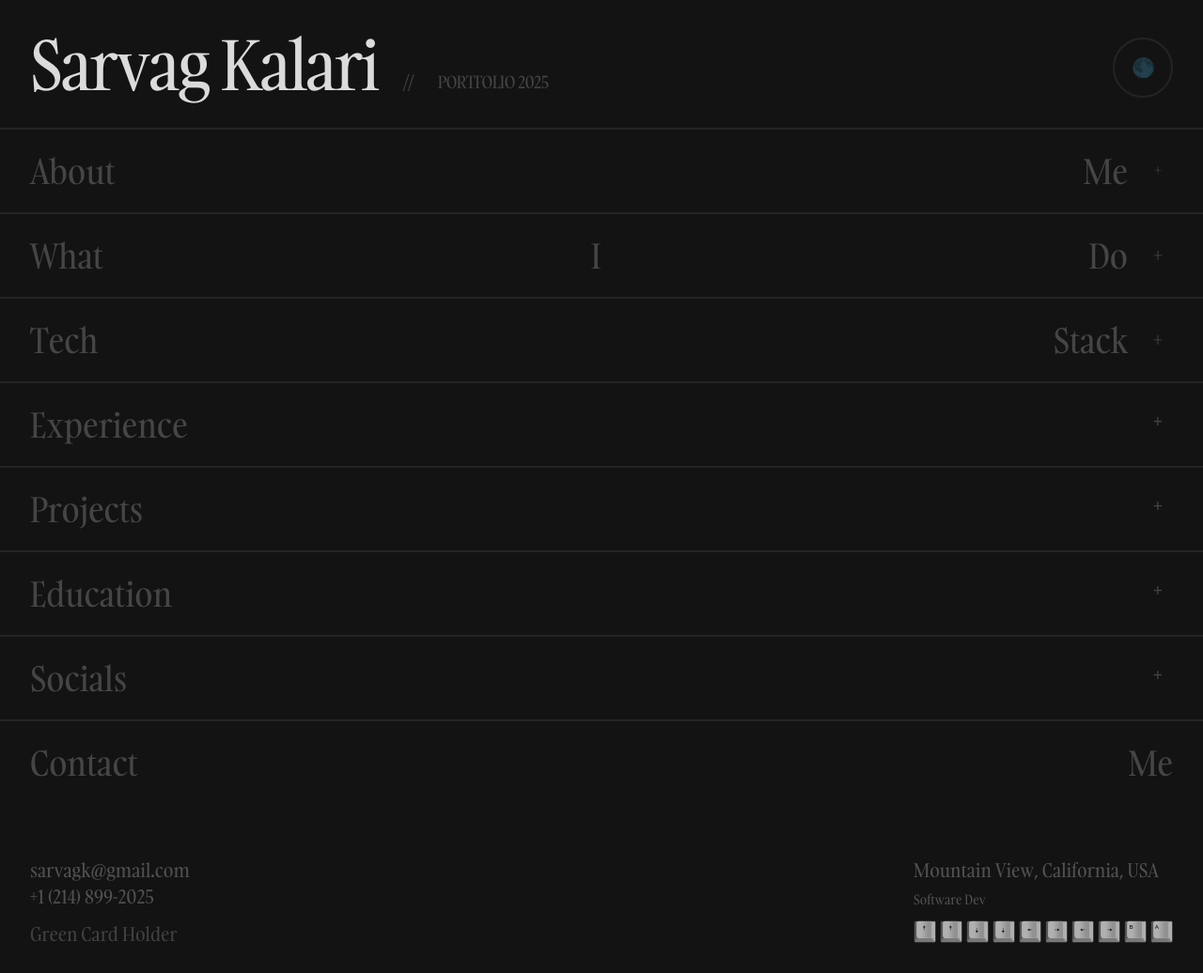
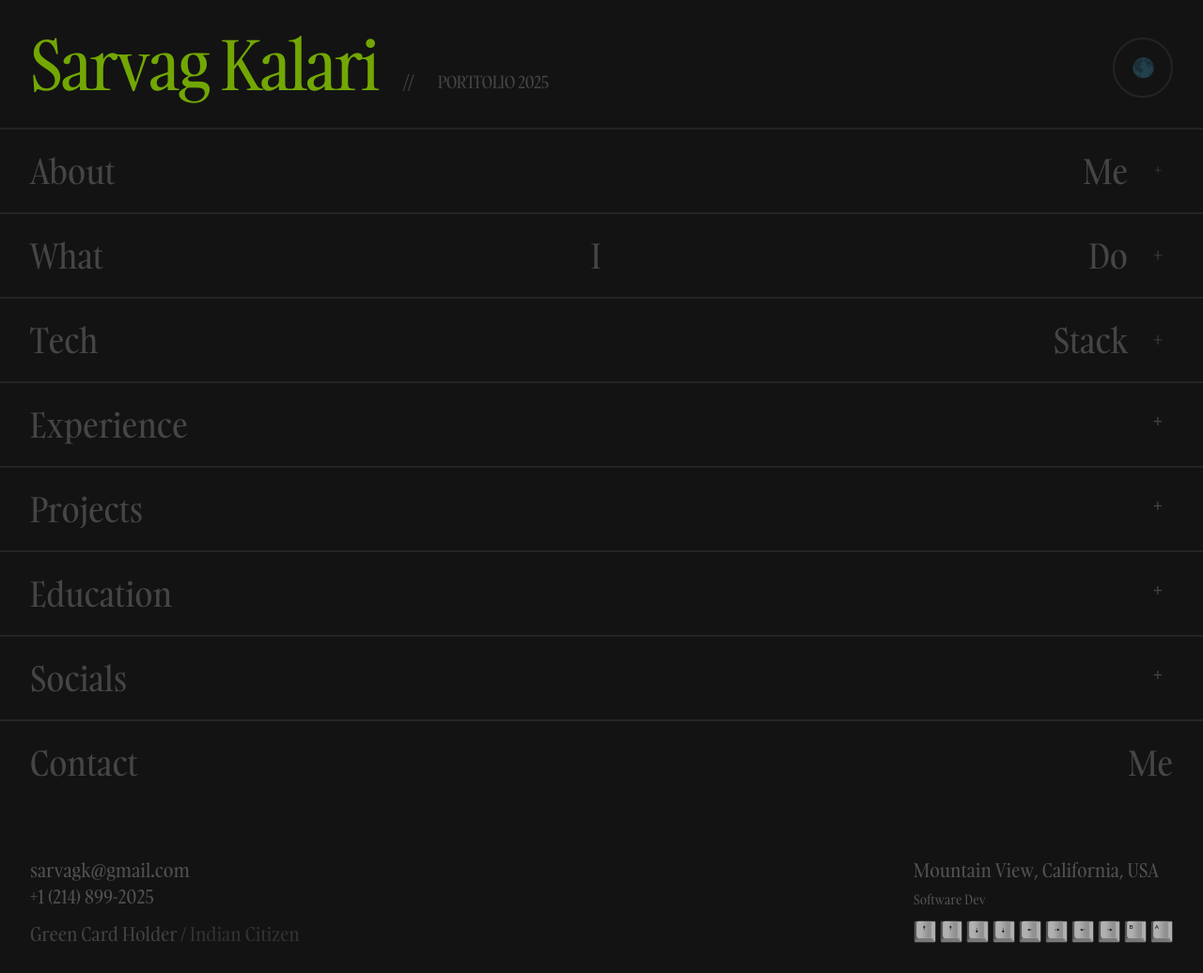
Before and after one commit to starbvuks/portfolio-2024, a Next.js app: page / in a window 1280 px wide. Shown: the whole page at 94% size. Built offline with nearby package versions, Linux system fonts and the light colour scheme.

Commit message:
small content updates

```diff
--- a/src/app/components/Landing2.jsx
+++ b/src/app/components/Landing2.jsx
@@ -77,7 +77,7 @@ const data = {
       {
         name: "STARTUP GRIND HYDERABAD",
         role: "Chapter Director",
-        year: "Feb 2024 - Present",
+        year: "Feb 2024 - Apr 2025",
         url: "https://www.startupgrind.com/hyderabad/",
         number: "2",
         description:
@@ -92,7 +92,7 @@ const data = {
       {
         name: "TALENTMAPP",
         role: "Co-Founder",
-        year: "Feb 2023 - Present",
+        year: "Feb 2023 - June 2025",
         url: "https://talentmapp.co",
         number: "3",
         description:
@@ -240,7 +240,7 @@ const data = {
     items: [
       {
         name: "WOXSEN UNIVERSITY",
-        degree: "B.tech",
+        degree: "Bachelors in Computer Science",
         year: "2021 - 2025",
         url: "https://woxsen.edu.in/academics/programs/b-tech/",
         number: "1",
@@ -394,6 +394,16 @@ const Landing = () => {
         0%, 100% { opacity: 0.85; }
         50% { opacity: 1; }
       }
+
+      /* Zero-gravity effect */
+      .fallable {
+        transition: transform 0.6s ease;
+        will-change: transform;
+      }
+      .gravity .fallable {
+        transform: translateY(110vh) rotate(var(--rot, 0deg));
+        transition: transform 1.1s cubic-bezier(.2,.7,.2,1);
+      }
     `;
     document.head.appendChild(style);
 
@@ -871,8 +881,8 @@ const Landing = () => {
           <span
             className={`font-gambarino text-4xl md:text-7xl cursor-help tracking-tight transition-all duration-500 ${
               darkMode
-                ? " text-[#DBDBDB] hover:text-[#8BCD00]"
-                : " text-[#464545] hover:text-[#8BCD00]"
+                ? " hover:text-[#DBDBDB] text-[#8BCD00]/80"
+                : " hover:text-[#464545] text-[#8BCD00]/80"
             }`}
           >
             Sarvag Kalari
@@ -988,7 +998,7 @@ const Landing = () => {
               darkMode ? " text-[#ECECEC]" : "text-[#3c3c3c]"
             }`}
           >
-            <div className="pl-4 md:pl-8 py-4 md:py-8 max-w-[90%] md:max-w-[60%]">
+            <div className="pl-4 md:pl-8 py-4 md:py-8 max-w-[90%] md:max-w-[60%] lg:max-w-[70%]">
               <p
                 className={`${
                   darkMode ? "text-[#A0A0A0]" : "text-[#646464]"
@@ -996,7 +1006,7 @@ const Landing = () => {
               >
                 {data.about.bio}
               </p>
-              <div className="grid grid-cols-1 md:grid-cols-3 gap-4 md:gap-8">
+              <div className="grid grid-cols-1 lg:grid-cols-3 gap-4 lg:gap-8">
                 {data.about.highlights.map((group, gi) => (
                   <div key={gi}>
                     <p
@@ -1744,7 +1754,7 @@ const Landing = () => {
               >
         <div
           className={`flex justify-between font-esenka text-lg md:text-3xl transition-all duration-500 ${
-            darkMode ? " text-[#ECECEC]" : "text-[#3c3c3c]"
+            darkMode ? " text-[#c2c1c1]" : "text-[#3c3c3c]"
                   }`}
         >
                   <div className="flex flex-col gap-4 md:gap-6 font-black pl-4 md:pl-8 py-4 md:py-8 w-full">
@@ -1943,7 +1953,7 @@ const Landing = () => {
                 <span
                   className="text-[#515151]/75 transition-colors duration-300 mt-3"
                 >
-                  Green Card Holder
+                  Green Card Holder / <span className="text-[#515151]/50">Indian Citizen</span>
                 </span>
               </div>
 
```
